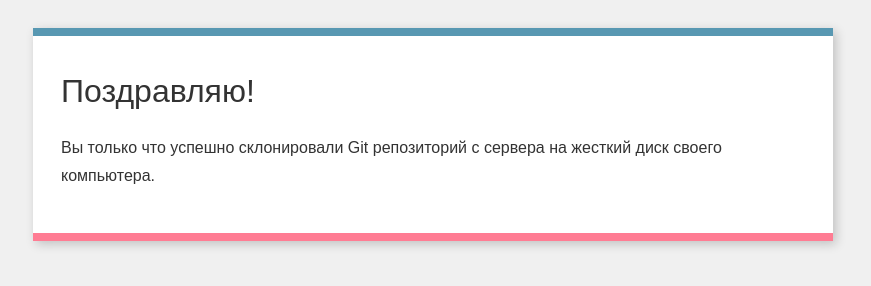
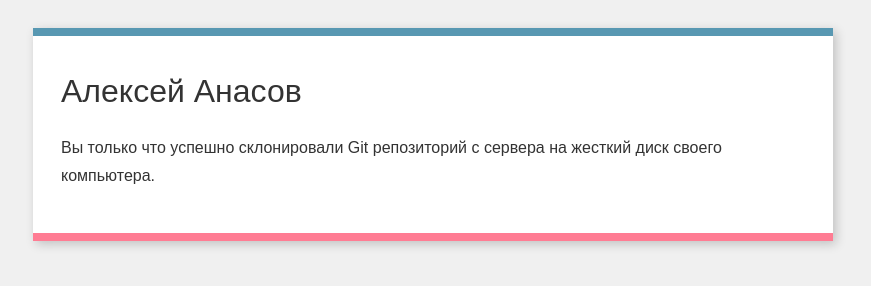
Before and after one commit to webdev-alex94/git-welcome-test, a plain HTML site: page index.html in a window 1280 px wide. Shown: the whole page, without its empty margins (207-1078 px from the left). Drawn offline with Linux system fonts and the light colour scheme.

Commit message:
entered username

```diff
--- a/index.html
+++ b/index.html
@@ -9,7 +9,7 @@
     </head>
     <body>
         <div class="box">
-            <h1>Поздравляю!</h1>
+            <h1>Алексей Анасов</h1>
             <p>
                 Вы только что успешно склонировали Git репозиторий с сервера на
                 жесткий диск своего компьютера.
```
